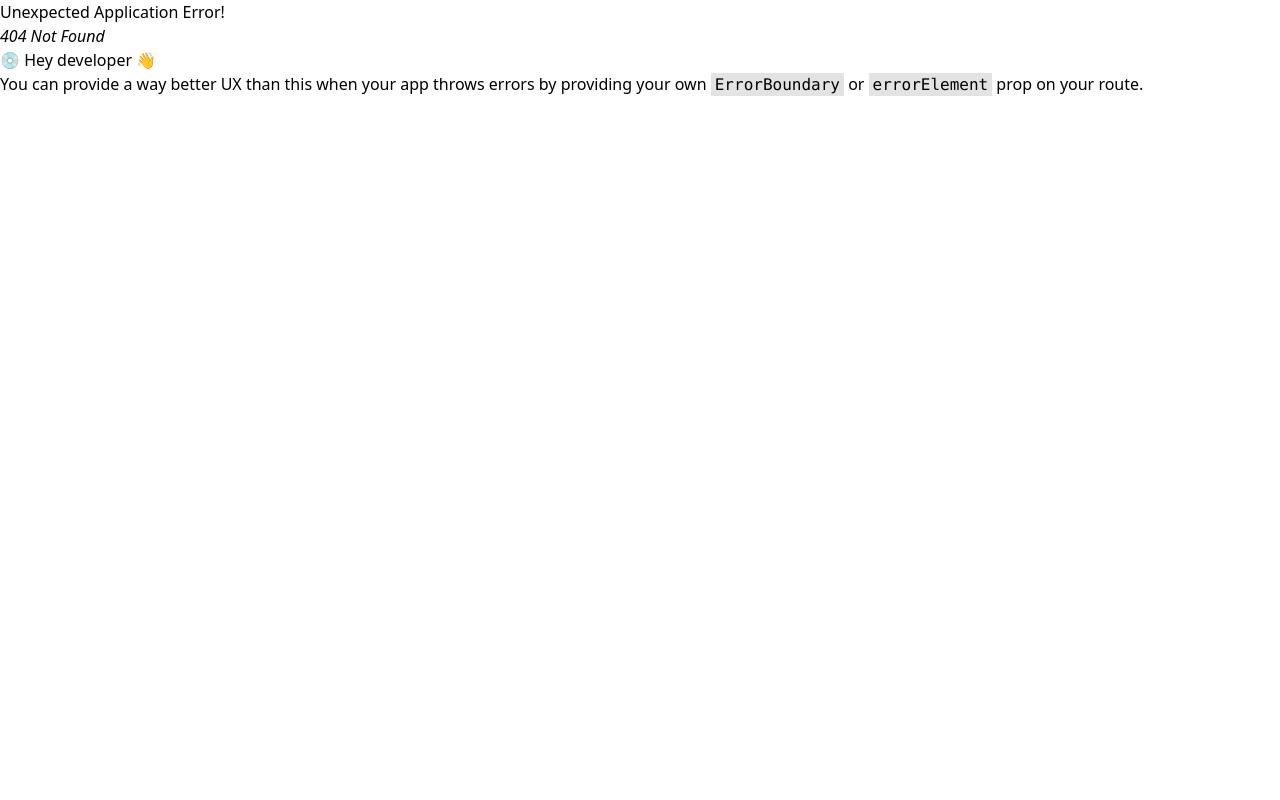
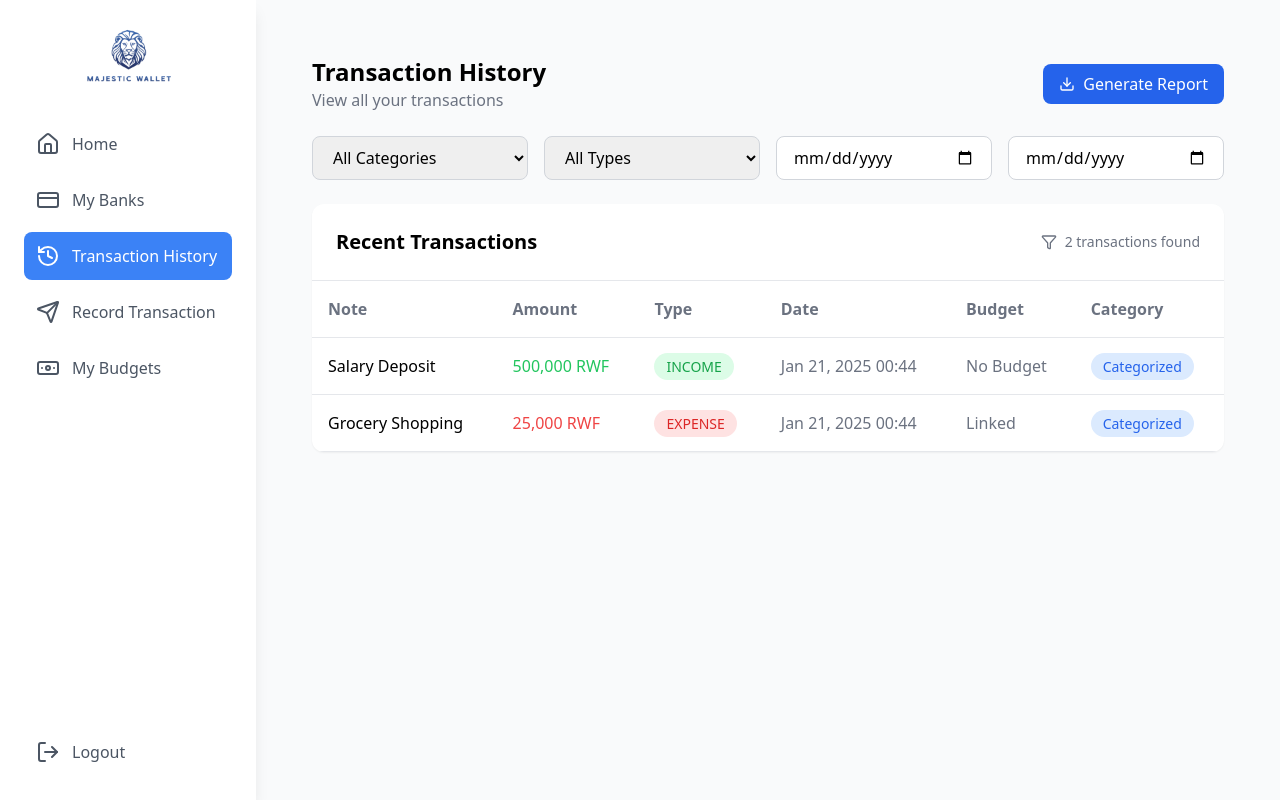
Before and after one commit to Bikaze/Taskforce, a React (Vite) app: page /transactions in a window 1280 px wide. Before the commit this address had no page. Built offline with nearby package versions, Linux system fonts and the light colour scheme.

Commit message:
built transaction history pages

```diff
--- a/package.json
+++ b/package.json
@@ -10,6 +10,7 @@
     "preview": "vite preview"
   },
   "dependencies": {
+    "date-fns": "^4.1.0",
     "lucide-react": "^0.473.0",
     "react": "^18.3.1",
     "react-dom": "^18.3.1",
--- /dev/null
+++ b/src/components/ReportModal.tsx
@@ -0,0 +1,78 @@
+import { useState } from "react";
+import { Download, X } from "lucide-react";
+
+interface ReportModalProps {
+  isOpen: boolean;
+  onClose: () => void;
+}
+
+const ReportModal: React.FC<ReportModalProps> = ({ isOpen, onClose }) => {
+  const [startDate, setStartDate] = useState("");
+  const [endDate, setEndDate] = useState("");
+
+  if (!isOpen) return null;
+
+  return (
+    <div className="fixed inset-0 z-50">
+      <div className="fixed inset-0 bg-black bg-opacity-50" onClick={onClose} />
+      <div className="fixed inset-0 md:inset-auto md:left-1/2 md:top-1/2 md:-translate-x-1/2 md:-translate-y-1/2 w-full md:w-[90%] max-w-md bg-white md:rounded-lg">
+        <div className="flex items-center justify-between p-4 border-b">
+          <h3 className="text-xl font-semibold">Generate Transaction Report</h3>
+          <button
+            onClick={onClose}
+            className="p-2 hover:bg-gray-100 rounded-lg"
+          >
+            <X className="w-5 h-5" />
+          </button>
+        </div>
+
+        <div className="p-4 space-y-4">
+          <div>
+            <label className="block text-sm font-medium text-gray-700 mb-1">
+              Start Date
+            </label>
+            <input
+              type="date"
+              value={startDate}
+              onChange={(e) => setStartDate(e.target.value)}
+              className="w-full px-3 py-2 border border-gray-300 rounded-lg focus:ring-2 focus:ring-blue-500"
+            />
+          </div>
+
+          <div>
+            <label className="block text-sm font-medium text-gray-700 mb-1">
+              End Date
+            </label>
+            <input
+              type="date"
+              value={endDate}
+              onChange={(e) => setEndDate(e.target.value)}
+              className="w-full px-3 py-2 border border-gray-300 rounded-lg focus:ring-2 focus:ring-blue-500"
+            />
+          </div>
+        </div>
+
+        <div className="p-4 border-t flex gap-3 justify-end">
+          <button
+            onClick={onClose}
+            className="px-4 py-2 text-gray-600 hover:text-gray-800"
+          >
+            Cancel
+          </button>
+          <button
+            onClick={() => {
+              // Handle report generation
+              onClose();
+            }}
+            className="flex items-center gap-2 px-4 py-2 bg-blue-600 text-white rounded-lg hover:bg-blue-700"
+          >
+            <Download className="w-4 h-4" />
+            Generate
+          </button>
+        </div>
+      </div>
+    </div>
+  );
+};
+
+export default ReportModal;
--- a/src/components/TransactionTable.tsx
+++ b/src/components/TransactionTable.tsx
@@ -1,11 +1,5 @@
-interface Transaction {
-  name: string;
-  amount: number;
-  date: string;
-  bank: string;
-  category: string;
-  type: "income" | "expense";
-}
+import { Transaction } from "../types/transaction";
+import { format } from "date-fns";
 
 interface TransactionTableProps {
   transactions: Transaction[];
@@ -14,51 +8,51 @@ interface TransactionTableProps {
 const TransactionTable: React.FC<TransactionTableProps> = ({
   transactions,
 }) => (
-  <div className="bg-white p-4 lg:p-6 rounded-xl shadow-sm">
-    <div className="flex justify-between items-center mb-6">
-      <h3 className="text-lg lg:text-xl font-semibold">Recent transactions</h3>
-      <button className="text-blue-500">View all</button>
-    </div>
-
   <div className="overflow-x-auto">
-      <table className="w-full min-w-[640px]">
-        <thead className="text-left text-gray-500">
+    <table className="w-full min-w-[800px]">
+      <thead className="text-left text-gray-500 border-b">
         <tr>
-            <th className="pb-4">Transaction</th>
-            <th className="pb-4">Amount</th>
-            <th className="pb-4">Date</th>
-            <th className="pb-4">Bank</th>
-            <th className="pb-4">Category</th>
+          <th className="p-4">Note</th>
+          <th className="p-4">Amount</th>
+          <th className="p-4">Type</th>
+          <th className="p-4">Date</th>
+          <th className="p-4">Budget</th>
+          <th className="p-4">Category</th>
         </tr>
       </thead>
       <tbody>
-          {transactions.map((transaction, index) => (
-            <tr key={index} className="border-t border-gray-100">
-              <td className="py-4">{transaction.name}</td>
+        {transactions.map((transaction) => (
+          <tr key={transaction.id} className="border-b hover:bg-gray-50">
+            <td className="p-4">{transaction.note}</td>
             <td
-                className={`py-4 ${
-                  transaction.type === "expense"
+              className={`p-4 ${
+                transaction.type === "EXPENSE"
                   ? "text-red-500"
                   : "text-green-500"
               }`}
             >
-                ${Math.abs(transaction.amount).toFixed(2)}
+              {transaction.amount.toLocaleString()} RWF
             </td>
-              <td className="py-4 text-gray-500">{transaction.date}</td>
-              <td className="py-4">
+            <td className="p-4">
               <span
                 className={`px-3 py-1 rounded-full text-sm ${
-                    transaction.type === "expense"
+                  transaction.type === "EXPENSE"
                     ? "bg-red-100 text-red-600"
                     : "bg-green-100 text-green-600"
                 }`}
               >
-                  {transaction.bank}
+                {transaction.type}
               </span>
             </td>
-              <td className="py-4">
-                <span className="px-3 py-1 rounded-full text-sm bg-gray-100 text-gray-600">
-                  {transaction.category}
+            <td className="p-4 text-gray-500">
+              {format(new Date(transaction.date), "MMM dd, yyyy HH:mm")}
+            </td>
+            <td className="p-4 text-gray-500">
+              {transaction.budgetId ? "Linked" : "No Budget"}
+            </td>
+            <td className="p-4">
+              <span className="px-3 py-1 rounded-full bg-blue-100 text-blue-600 text-sm">
+                {transaction.categoryId ? "Categorized" : "Uncategorized"}
               </span>
             </td>
           </tr>
@@ -66,7 +60,6 @@ const TransactionTable: React.FC<TransactionTableProps> = ({
       </tbody>
     </table>
   </div>
-  </div>
 );
 
 export default TransactionTable;
--- /dev/null
+++ b/src/pages/TransactionHistoryPage.tsx
@@ -0,0 +1,126 @@
+import { useState } from "react";
+import { Download, Filter } from "lucide-react";
+import TransactionTable from "../components/TransactionTable";
+import ReportModal from "../components/ReportModal";
+import { Transaction } from "../types/transaction";
+
+const TransactionHistoryPage = () => {
+  const [isReportModalOpen, setIsReportModalOpen] = useState(false);
+  const [filters, setFilters] = useState({
+    category: "all",
+    type: "all",
+    startDate: "",
+    endDate: "",
+  });
+
+  const mockTransactions: Transaction[] = [
+    {
+      id: "1",
+      accountId: "accountId1" as any,
+      type: "INCOME",
+      amount: 500000,
+      note: "Salary Deposit",
+      date: new Date(),
+      categoryId: "category1" as any,
+    },
+    {
+      id: "2",
+      accountId: "accountId1" as any,
+      budgetId: "budget1" as any,
+      type: "EXPENSE",
+      amount: 25000,
+      note: "Grocery Shopping",
+      date: new Date(),
+      categoryId: "category2" as any,
+    },
+  ];
+
+  return (
+    <div className="space-y-4 sm:space-y-6 p-4 sm:p-6">
+      {/* Header Section */}
+      <div className="flex flex-col sm:flex-row justify-between items-start sm:items-center gap-4">
+        <div>
+          <h1 className="text-xl sm:text-2xl font-bold">Transaction History</h1>
+          <p className="text-sm sm:text-base text-gray-500">
+            View all your transactions
+          </p>
+        </div>
+        <button
+          onClick={() => setIsReportModalOpen(true)}
+          className="flex items-center gap-2 px-3 sm:px-4 py-2 bg-blue-600 text-white text-sm sm:text-base rounded-lg hover:bg-blue-700 w-full sm:w-auto justify-center"
+        >
+          <Download className="w-4 h-4" />
+          Generate Report
+        </button>
+      </div>
+
+      {/* Filters Section */}
+      <div className="grid grid-cols-1 sm:grid-cols-2 lg:grid-cols-4 gap-3 sm:gap-4">
+        <select
+          value={filters.category}
+          onChange={(e) => setFilters({ ...filters, category: e.target.value })}
+          className="px-3 sm:px-4 py-2 border border-gray-300 rounded-lg focus:ring-2 focus:ring-blue-500 text-sm sm:text-base w-full"
+        >
+          <option value="all">All Categories</option>
+          <option value="food">Food & Drinks</option>
+          <option value="transport">Transport</option>
+          <option value="salary">Salary</option>
+        </select>
+
+        <select
+          value={filters.type}
+          onChange={(e) => setFilters({ ...filters, type: e.target.value })}
+          className="px-3 sm:px-4 py-2 border border-gray-300 rounded-lg focus:ring-2 focus:ring-blue-500 text-sm sm:text-base w-full"
+        >
+          <option value="all">All Types</option>
+          <option value="INCOME">Income</option>
+          <option value="EXPENSE">Expense</option>
+        </select>
+
+        <input
+          type="date"
+          value={filters.startDate}
+          onChange={(e) =>
+            setFilters({ ...filters, startDate: e.target.value })
+          }
+          className="px-3 sm:px-4 py-2 border border-gray-300 rounded-lg focus:ring-2 focus:ring-blue-500 text-sm sm:text-base w-full"
+          placeholder="Start Date"
+        />
+
+        <input
+          type="date"
+          value={filters.endDate}
+          onChange={(e) => setFilters({ ...filters, endDate: e.target.value })}
+          className="px-3 sm:px-4 py-2 border border-gray-300 rounded-lg focus:ring-2 focus:ring-blue-500 text-sm sm:text-base w-full"
+          placeholder="End Date"
+        />
+      </div>
+
+      {/* Transactions Table Section */}
+      <div className="bg-white rounded-xl shadow-sm overflow-hidden">
+        <div className="p-4 sm:p-6 flex flex-col sm:flex-row justify-between items-start sm:items-center gap-4 border-b">
+          <h3 className="text-lg sm:text-xl font-semibold">
+            Recent Transactions
+          </h3>
+          <div className="flex items-center gap-2 w-full sm:w-auto">
+            <Filter className="w-4 h-4 text-gray-500" />
+            <span className="text-sm text-gray-500">
+              {mockTransactions.length} transactions found
+            </span>
+          </div>
+        </div>
+
+        <div className="overflow-x-auto">
+          <TransactionTable transactions={mockTransactions} />
+        </div>
+      </div>
+
+      <ReportModal
+        isOpen={isReportModalOpen}
+        onClose={() => setIsReportModalOpen(false)}
+      />
+    </div>
+  );
+};
+
+export default TransactionHistoryPage;
--- a/src/routes/index.tsx
+++ b/src/routes/index.tsx
@@ -7,6 +7,7 @@ import BanksPage from "../pages/BanksPage";
 import BankDetailPage from "../pages/BankDetailPage";
 import BudgetsPage from "../pages/BudgetsPage";
 import BudgetDetailPage from "../pages/BudgetDetailPage";
+import TransactionHistoryPage from "../pages/TransactionHistoryPage";
 
 const protectedRoutes: RouteObject[] = [
   {
@@ -33,6 +34,10 @@ const protectedRoutes: RouteObject[] = [
         path: "budgets/:id",
         element: <BudgetDetailPage />,
       },
+      {
+        path: "transactions",
+        element: <TransactionHistoryPage />,
+      },
     ],
   },
 ];
--- /dev/null
+++ b/src/types/transaction.ts
@@ -0,0 +1,10 @@
+export interface Transaction {
+  id: string;
+  accountId: string;
+  budgetId?: string;
+  categoryId?: string;
+  type: "INCOME" | "EXPENSE";
+  amount: number;
+  note: string;
+  date: Date;
+}
```
Also changed, not shown: 1 other file (tests, documents, lock files or other folders). Lines whose indentation alone changed are shown as unchanged.
